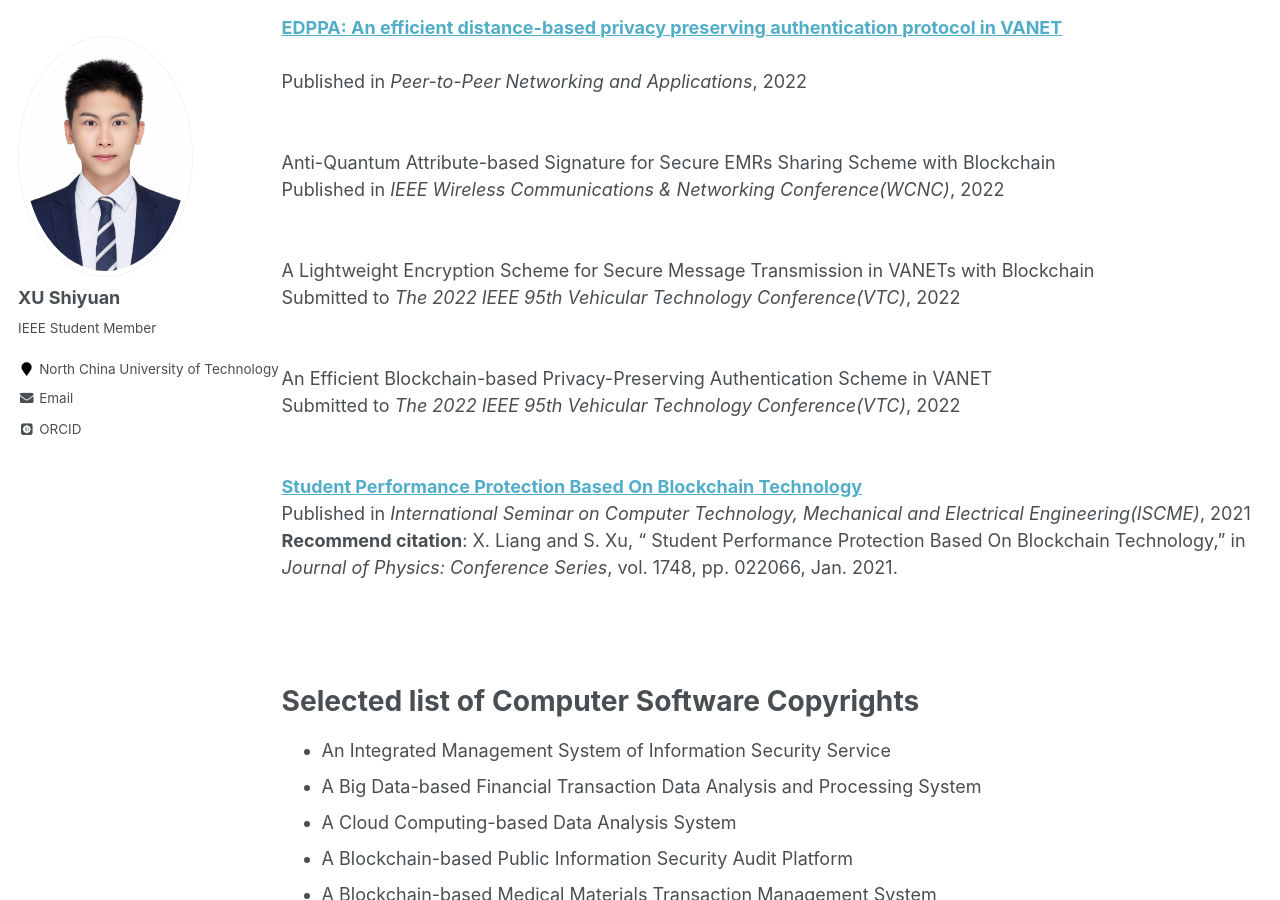
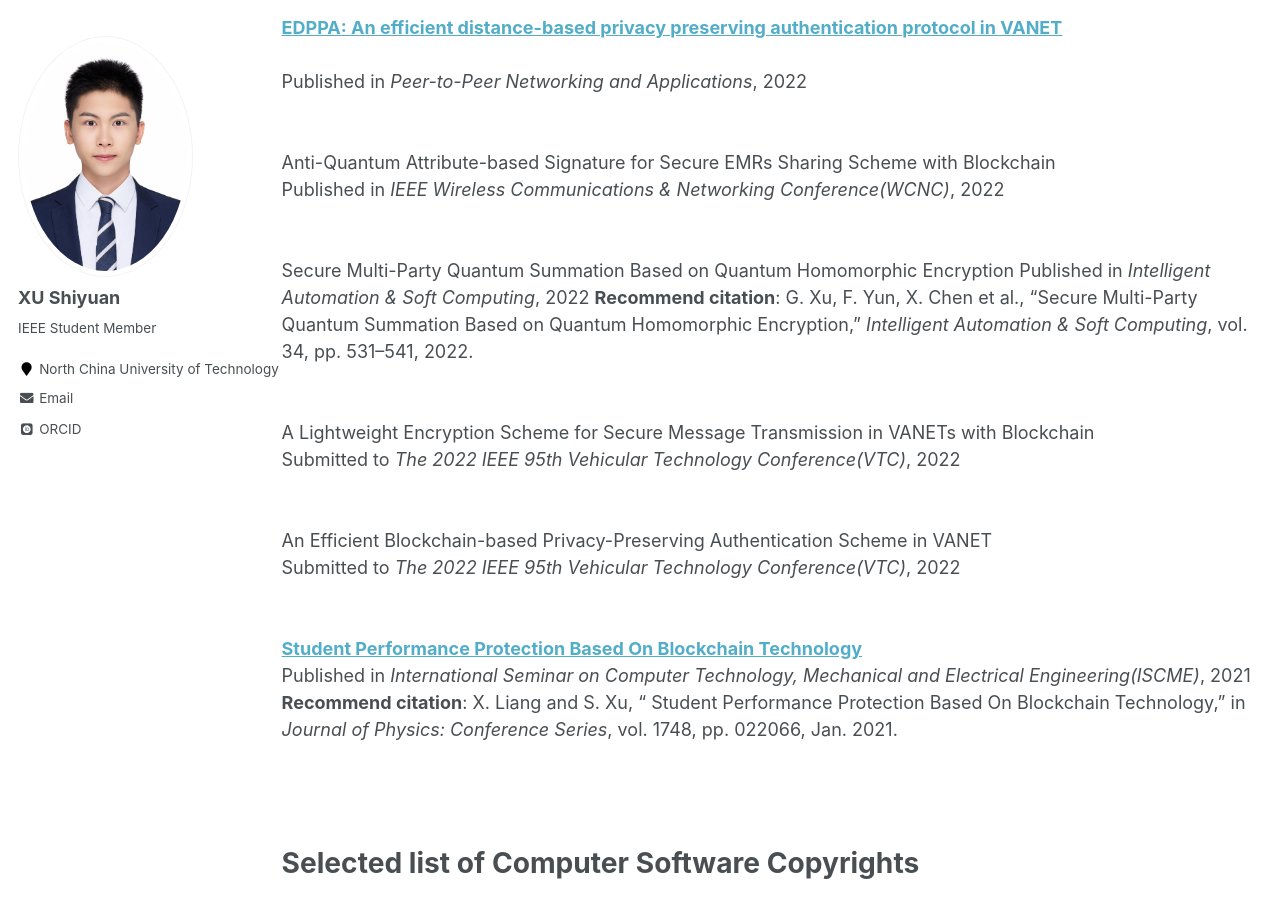
Before and after one commit to shiyuanjack/shiyuanjack.github.io, a Jekyll site: the page built from _pages/publications.md, in a window 1280 px wide and 900 px high, scrolled down 1143 px. Built offline with Jekyll 4.4.1, drawn with Linux system fonts in a browser that asks for light colours; some web fonts are replaced.

Commit message:
Update publications.md

```diff
--- a/_pages/publications.md
+++ b/_pages/publications.md
@@ -45,6 +45,10 @@ Published in *Peer-to-Peer Networking and Applications*, 2022
 Anti-Quantum Attribute-based Signature for Secure EMRs Sharing Scheme with Blockchain
 Published in *IEEE Wireless Communications & Networking Conference(WCNC)*, 2022
 <br><br><br>
+Secure Multi-Party Quantum Summation Based on Quantum Homomorphic Encryption
+Published in *Intelligent Automation & Soft Computing*, 2022
+**Recommend citation**: G. Xu, F. Yun, X. Chen et al., "Secure Multi-Party Quantum Summation Based on Quantum Homomorphic Encryption," *Intelligent Automation & Soft Computing*, vol. 34, pp. 531--541, 2022.
+<br><br><br>
 A Lightweight Encryption Scheme for Secure Message Transmission in VANETs with Blockchain
 <br>
 Submitted to *The 2022 IEEE 95th Vehicular Technology Conference(VTC)*, 2022
```
